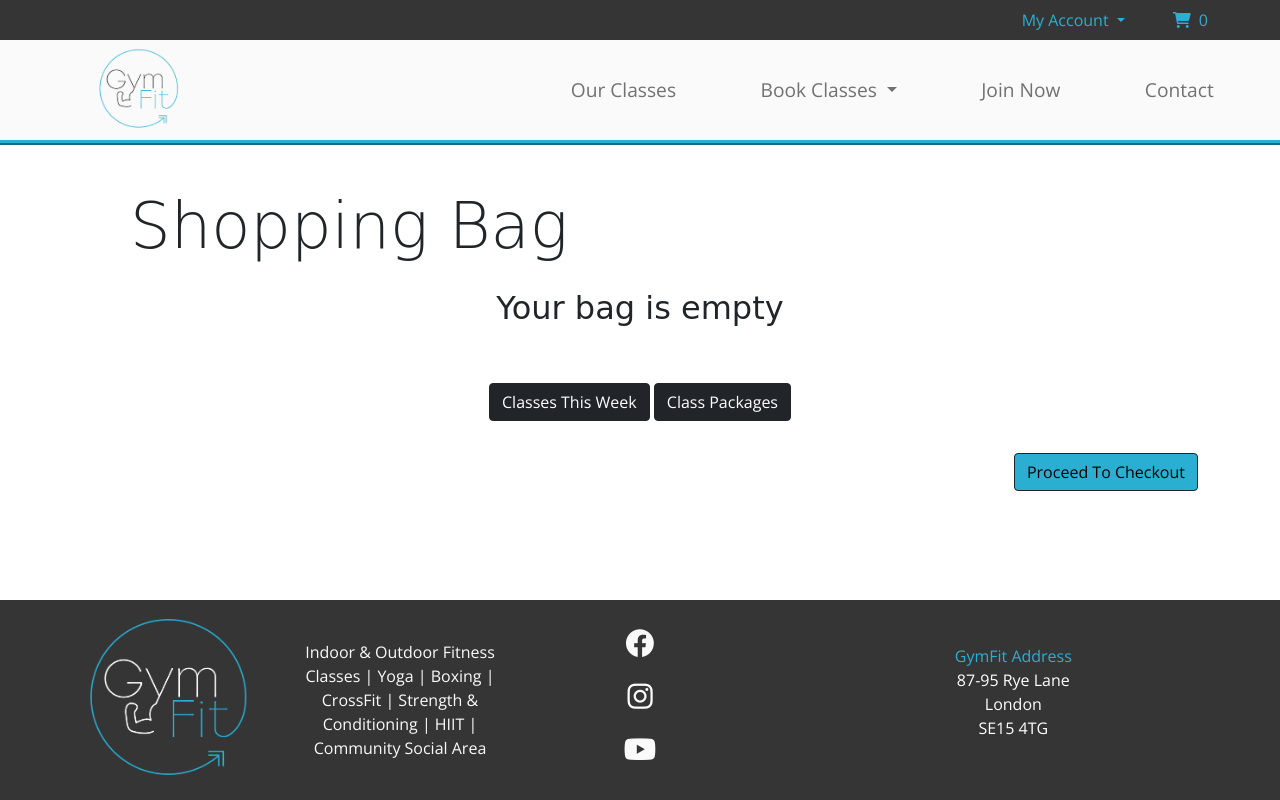
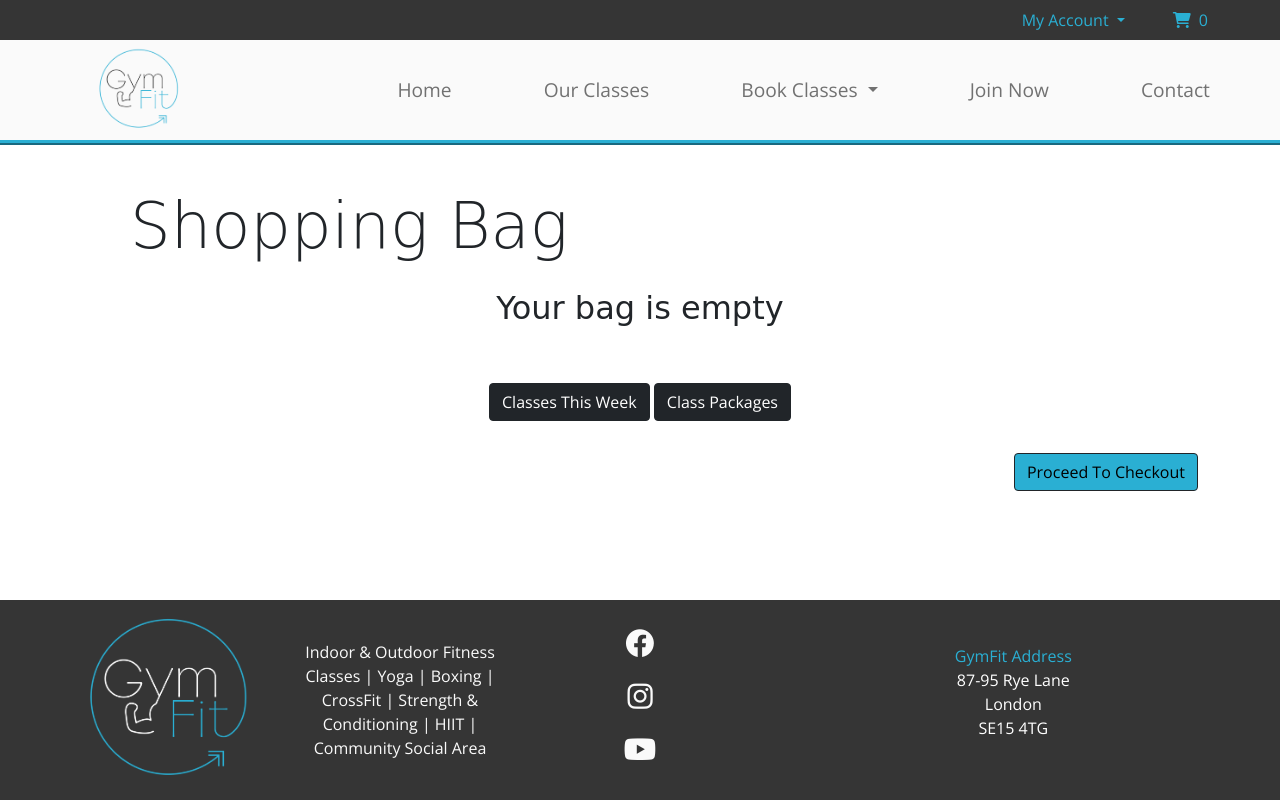
Before and after one commit to nlenno1/gym-fit-MS4, a Django app: page /bag/ in a window 1280 px wide. Run offline with Django 4.2, Linux system fonts and the light colour scheme; parts of the project's set-up code (start-up, migrations or seed data) failed here and were passed over; some libraries are stand-ins or nearby versions; some web fonts are replaced.

Commit message:
feat: add home button and re-styled navbar

```diff
--- a/static/css/base.css
+++ b/static/css/base.css
@@ -100,7 +100,7 @@ h1, h2, h3 ,h4, h5 {
 
 #main-nav ul a {
     font-size: 1.2em;
-    padding: 1em 1.4em;
+    padding: 1em 0.8em;
 }
 
 #main-nav img {
@@ -145,7 +145,13 @@ h1, h2, h3 ,h4, h5 {
         padding: 0 0 0 5vw;
     }
     #main-nav ul a {
-        padding: 1em 2.2em;
+        padding: 1em 1.6em;
+    }
+}
+
+@media(min-width:1200px) {
+    #main-nav ul a {
+        padding: 1em 2.4em;
     }
 }
 
--- a/templates/includes/main-nav.html
+++ b/templates/includes/main-nav.html
@@ -38,6 +38,9 @@
         <div class="d-none d-md-block ms-0">
           <ul class="navbar-nav ms-auto mb-lg-0">
             <li class="nav-item">
+              <a class="nav-link" href="{% url 'home' %}">Home</a>
+            </li>
+            <li class="nav-item">
               <a class="nav-link" href="{% url 'view_class_categories' %}">Our Classes</a>
             </li>
             <li class="nav-item dropdown">
--- a/templates/includes/mobile-nav.html
+++ b/templates/includes/mobile-nav.html
@@ -9,10 +9,11 @@
     <div class="overlay-content">
       <ul class="navbar-nav ">
         <li class="nav-item">
+          <a class="nav-link" href="{% url 'home' %}">Home</a>
+        </li>
+        <li class="nav-item">
           <a class="nav-link" href="{% url 'view_class_categories' %}">Our Classes</a>
         </li>
-
-
         <li class="nav-item dropdown">
           <a class="nav-link" href="#" data-bs-toggle="collapse" data-bs-target="#class-mobile-nav-collapse" aria-expanded="false" aria-controls="class-mobile-nav-collapse">
             Book Classes
@@ -22,8 +23,6 @@
             <li><a class="dropdown-item" href="{% url 'filter_single_classes' %}">Classes By Day</a></li>
           </ul>
         </li>
-
-
         <li class="nav-item">
           <a class="nav-link" href="{% url 'view_class_access_packages' %}">Join Now</a>
         </li>
```
